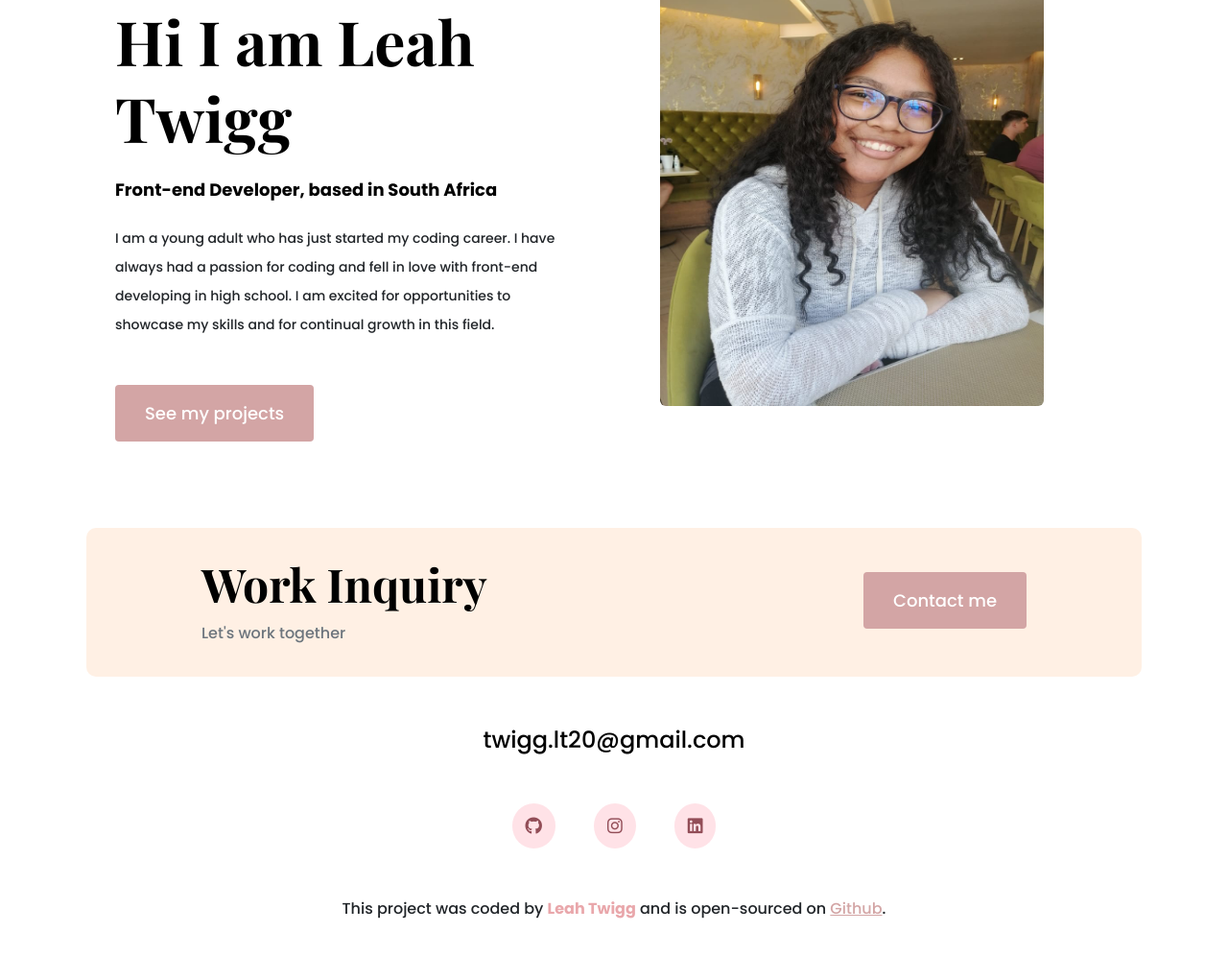
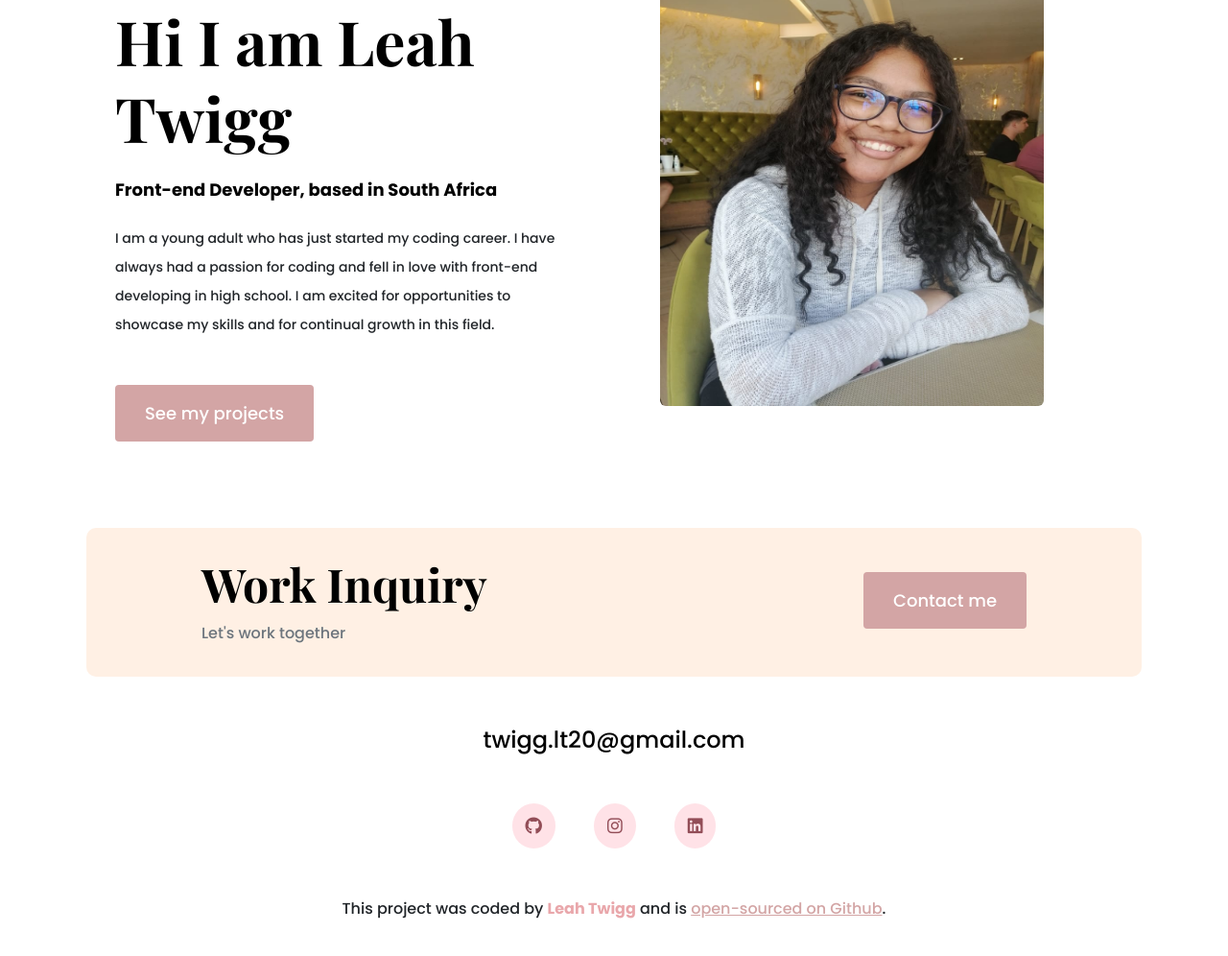
Before and after one commit to lea-bee/portfolio-project, a website built with Parcel: page about.html in a window 1280 px wide. Shown: the part 177-1173 px from the top of the page at 96% size. Built offline with nearby package versions, Linux system fonts and the light colour scheme.

Commit message:
Updated footer

```diff
--- a/about.html
+++ b/about.html
@@ -128,8 +128,9 @@
         </div>
         <p class="text-center mt-5">
           This project was coded by <strong>Leah Twigg</strong> and is
-          open-sourced on
-          <a href="https://github.com/lea-bee/portfolio-project">Github</a>.
+          <a href="https://github.com/lea-bee/portfolio-project" target="_blank"
+            >open-sourced on Github</a
+          >.
         </p>
       </footer>
     </div>
```
Also changed, not shown: contact.html (+3 -2 lines), index.html (+3 -2 lines), work.html (+3 -2 lines).
